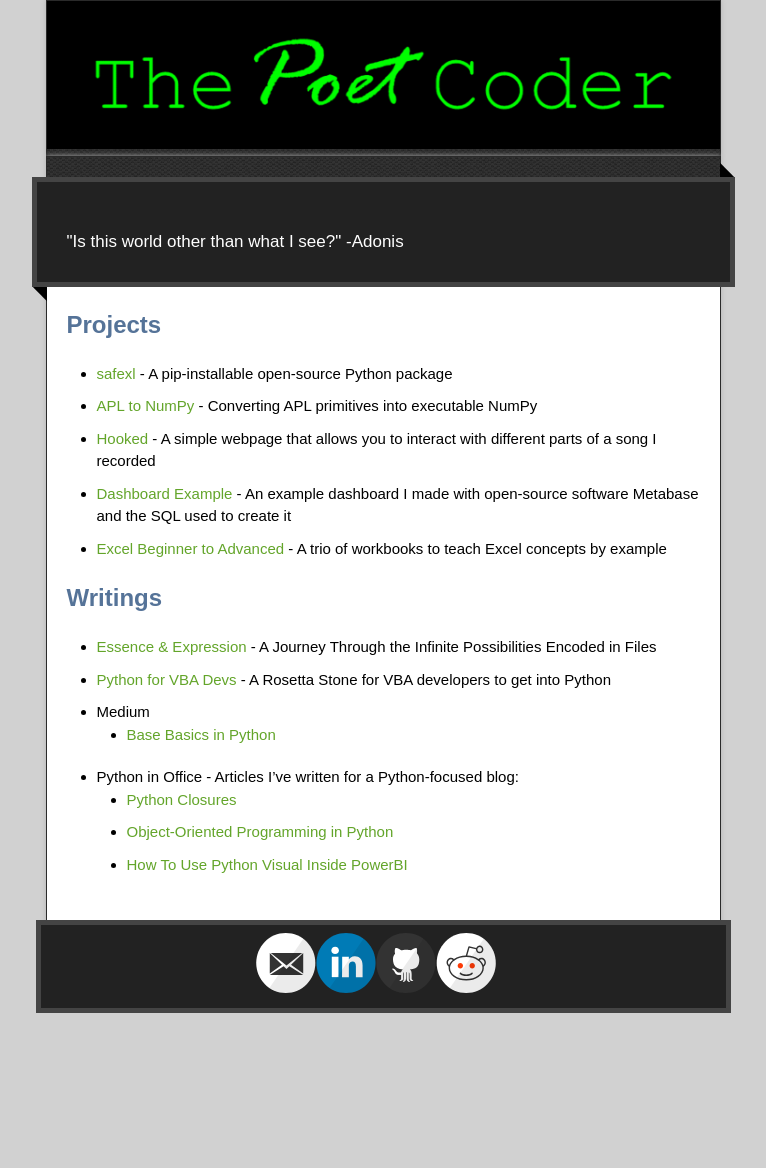
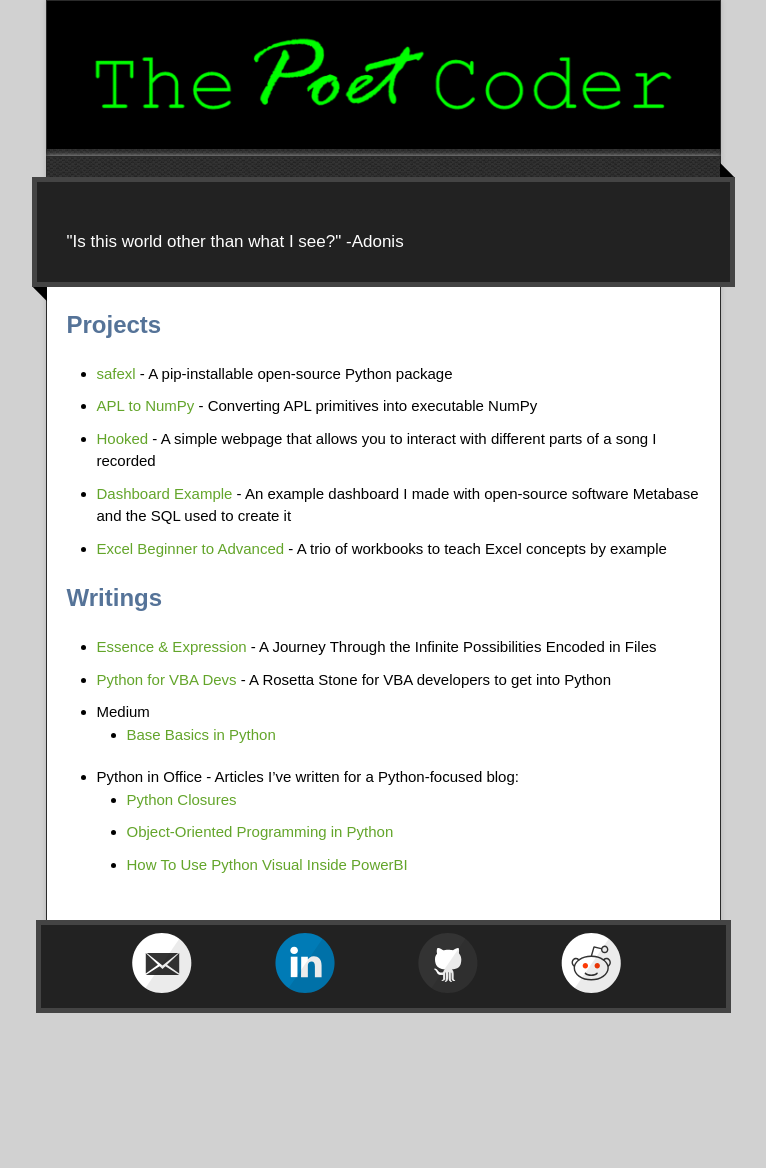
Before and after one commit to ThePoetCoder/thepoetcoder.github.io, a Jekyll site: the page built from index.md, in a window 1280 px wide. Shown: the whole page, without its empty margins (257-1023 px from the left). Built offline with Jekyll 4.4.1, drawn with Linux system fonts in a browser that asks for light colours.

Commit message:
Update _svg-icons.scss

```diff
--- a/_sass/_svg-icons.scss
+++ b/_sass/_svg-icons.scss
@@ -17,6 +17,6 @@
 }
 .owner {
     display: flex;
-    justify-content: center;
+    justify-content: space-evenly;
     align-items: center;
 }
```
